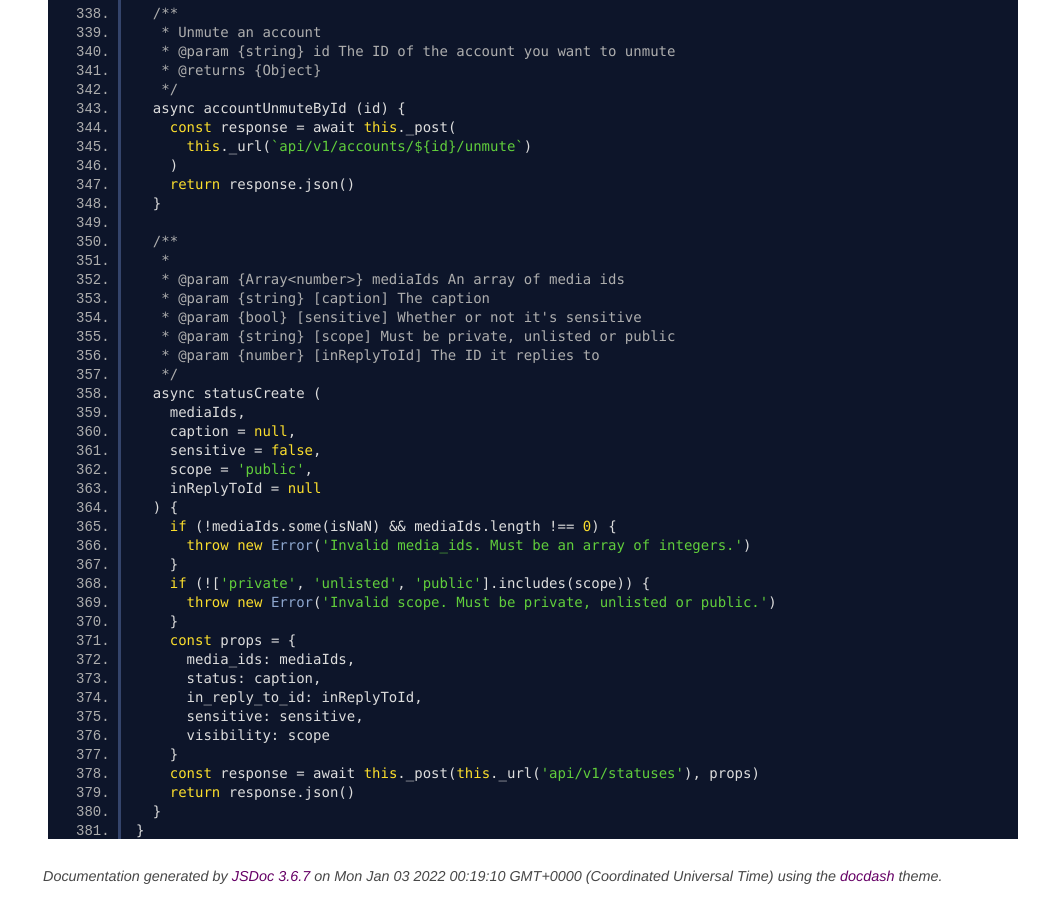
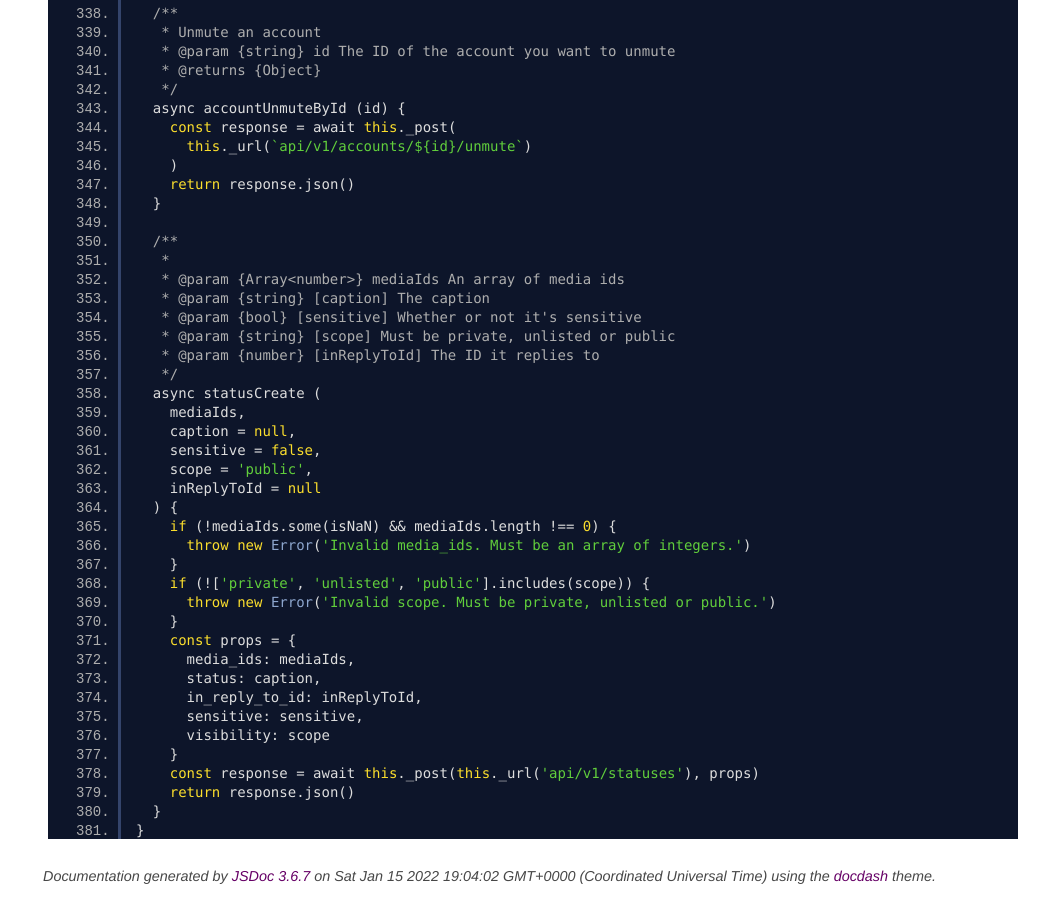
Before and after one commit to GeopJr/pixelfed-js, a plain HTML site: page Pixelfed.js.html in a window 1280 px wide. Shown: the part 6558-7457 px from the top of the page, without its empty margins (242-1280 px from the left). Drawn offline with Linux system fonts and the light colour scheme.

Commit message:
deploy: ec2740df5d9390131f5d7dd10e3305ffbfaae081

```diff
--- a/Pixelfed.js.html
+++ b/Pixelfed.js.html
@@ -437,7 +437,7 @@ export default class Pixelfed {
 <br class="clear">
 
 <footer>
-    Documentation generated by <a href="https://github.com/jsdoc3/jsdoc">JSDoc 3.6.7</a> on Mon Jan 03 2022 00:19:10 GMT+0000 (Coordinated Universal Time) using the <a href="https://github.com/clenemt/docdash">docdash</a> theme.
+    Documentation generated by <a href="https://github.com/jsdoc3/jsdoc">JSDoc 3.6.7</a> on Sat Jan 15 2022 19:04:02 GMT+0000 (Coordinated Universal Time) using the <a href="https://github.com/clenemt/docdash">docdash</a> theme.
 </footer>
 
 <script>prettyPrint();</script>
```
Also changed, not shown: global.html (+1 -1 lines), index.html (+1 -1 lines), module.exports_module.exports.html (+1 -1 lines).
